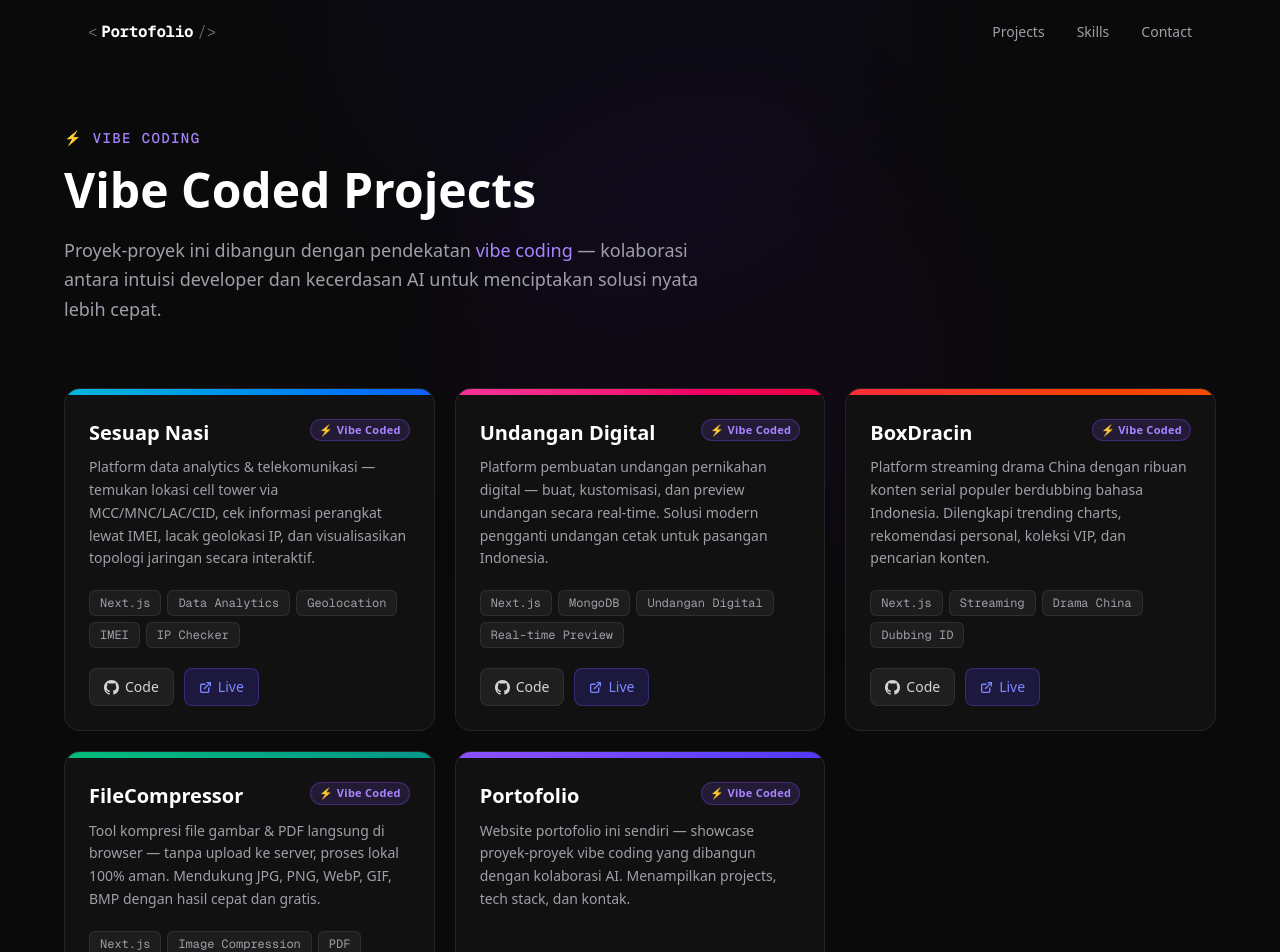
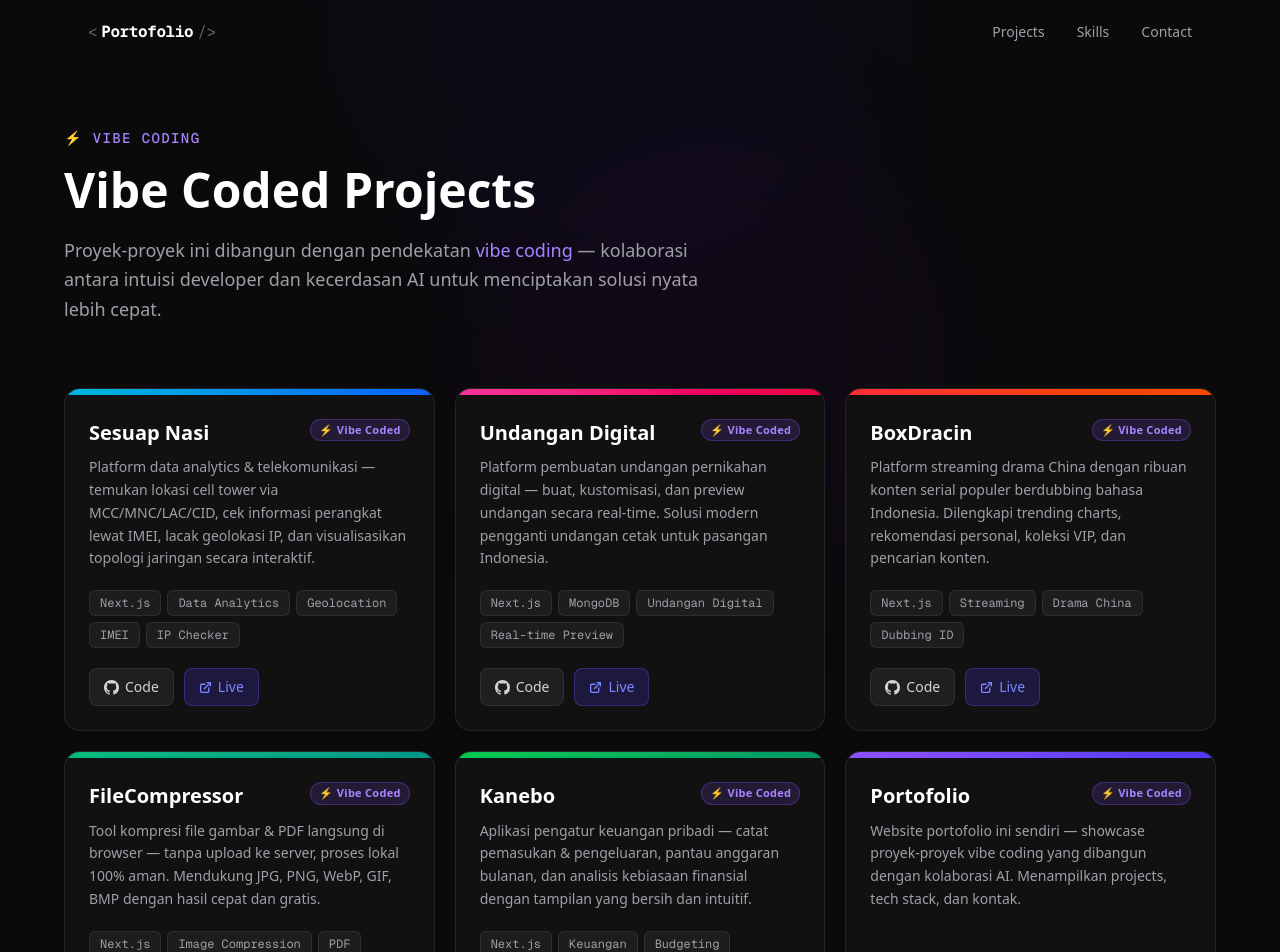
Before and after one commit to debysaputra/company-profile, a Next.js app: page / in a window 1280 px wide. Shown: the top 952 px of the page. Built offline with nearby package versions, Linux system fonts and the light colour scheme.

Commit message:
first commit

```diff
--- a/app/data/projects.ts
+++ b/app/data/projects.ts
@@ -52,6 +52,16 @@ export const projects: Project[] = [
   },
   {
     id: 5,
+    title: 'Kanebo',
+    description: 'Aplikasi pengatur keuangan pribadi — catat pemasukan & pengeluaran, pantau anggaran bulanan, dan analisis kebiasaan finansial dengan tampilan yang bersih dan intuitif.',
+    tags: ['Next.js', 'Keuangan', 'Budgeting', 'Personal Finance'],
+    github: '#',
+    live: 'https://kanebo.vercel.app/',
+    gradient: 'from-green-500 to-emerald-600',
+    vibeCoded: true,
+  },
+  {
+    id: 6,
     title: 'Portofolio',
     description: 'Website portofolio ini sendiri — showcase proyek-proyek vibe coding yang dibangun dengan kolaborasi AI. Menampilkan projects, tech stack, dan kontak.',
     tags: ['Next.js', 'Tailwind CSS', 'TypeScript'],
```
